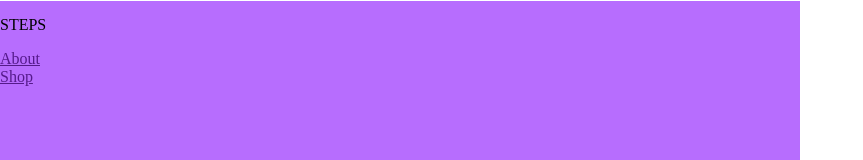
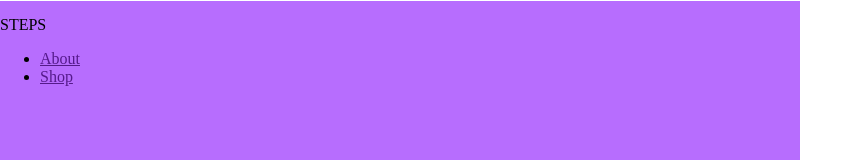
Before and after one commit to cpage2/stepsapp, a React (Create React App) app: page / in a window 1280 px wide. Shown: the top 160 px of the page, without its empty margins (0-863 px from the left). Built offline with nearby package versions, Linux system fonts and the light colour scheme.

Commit message:
change about/shop to list

```diff
--- a/src/App.js
+++ b/src/App.js
@@ -4,13 +4,14 @@ import './App.css';
 function App() {
   return (
     <div className="top">
-      <p id='logo'>STEPS</p>
+       <p id='logo'>STEPS</p>
 
-      <div className='menu'>
-          <a href=''>About</a>
-          <br></br>
-          <a href=''>Shop</a>
-      </div>
+
+        <ul className = "menu">
+          <li><a href=''>About</a></li>
+          <li><a href=''>Shop</a></li>
+        </ul>
+
 
     </div>
   );
```
